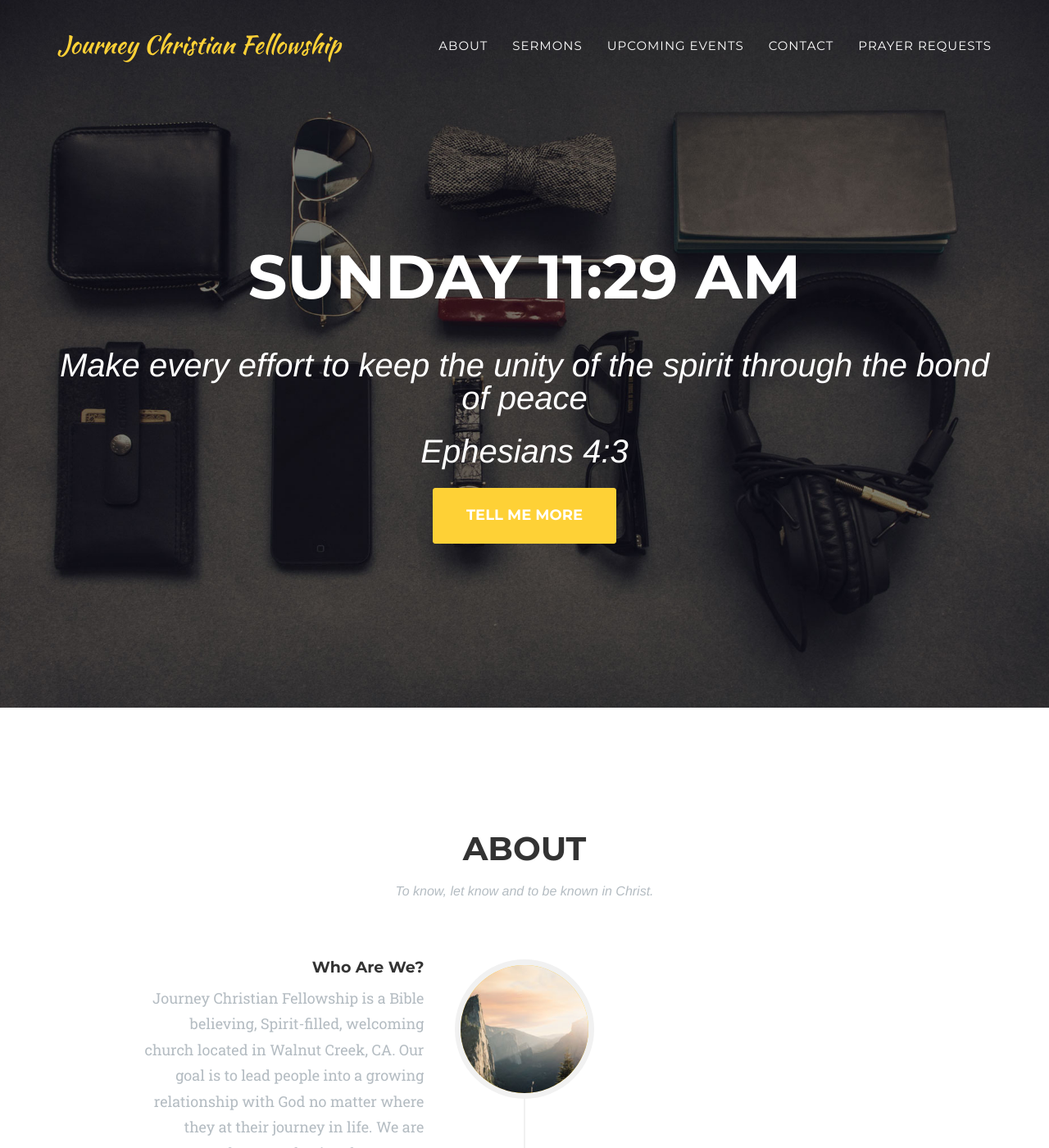
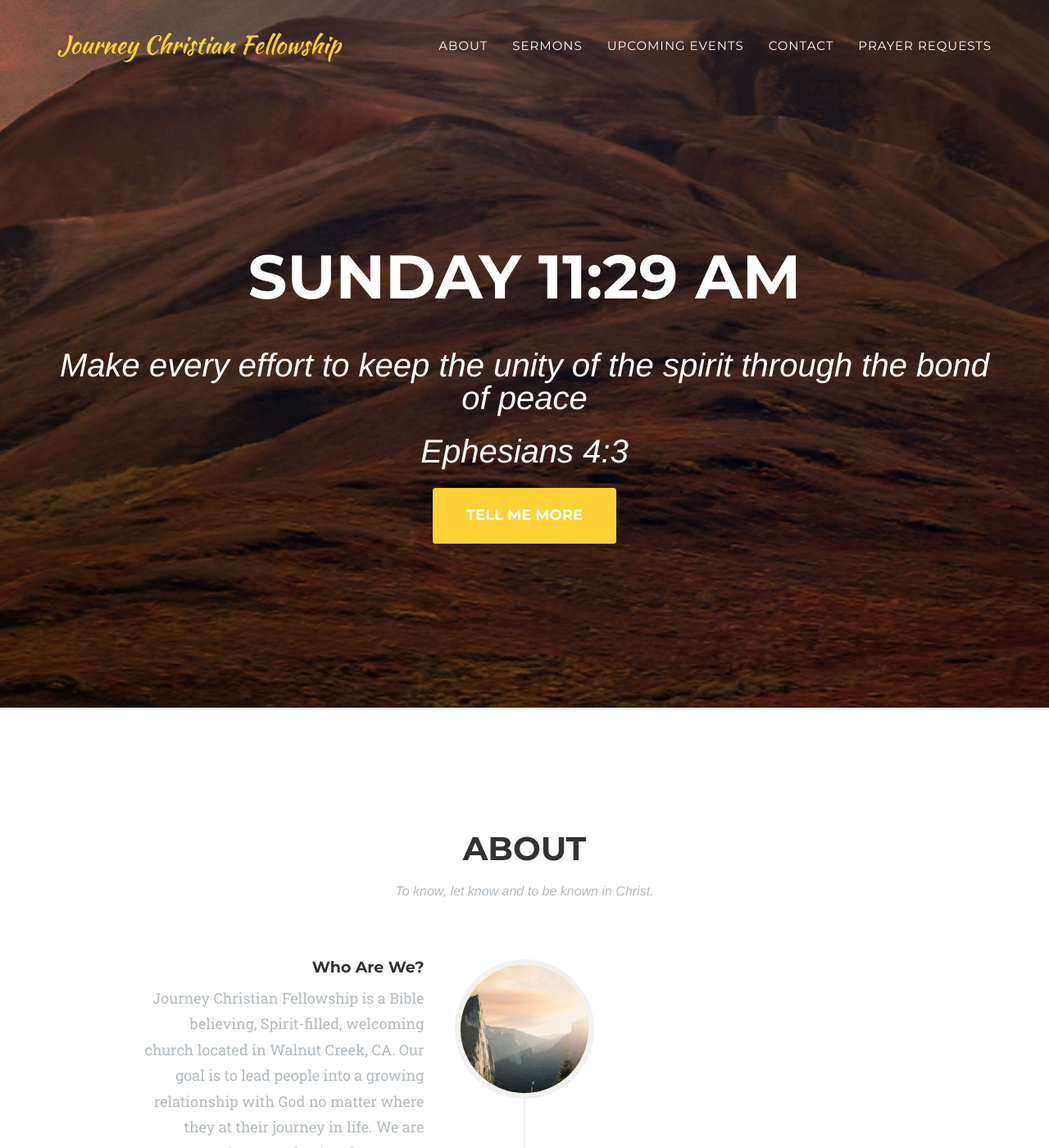
Before and after one commit to tabithahsia/churchwebsite, a Jekyll site: the page built from index.html, in a window 1280 px wide and 1400 px high. Shown: the whole window at 82% size. Built offline with Jekyll 4.4.1, drawn with Linux system fonts in a browser that asks for light colours; some web fonts are replaced.

Commit message:
(update) Change background photo for header

```diff
--- a/_includes/css/agency.css
+++ b/_includes/css/agency.css
@@ -266,7 +266,7 @@ header {
     text-align: center;
     color: #fff;
     background-attachment: scroll;
-    background-image: url('{{ site.baseurl }}/img/header-bg.jpg');
+    background-image: url('{{ site.baseurl }}/img/Journey Christian Fellowship_cb.jpg');
     background-position: center center;
     background-repeat: none;
     -webkit-background-size: cover;
```
Also changed, not shown: img/Journey Christian Fellowship_cb.jpg (added).
